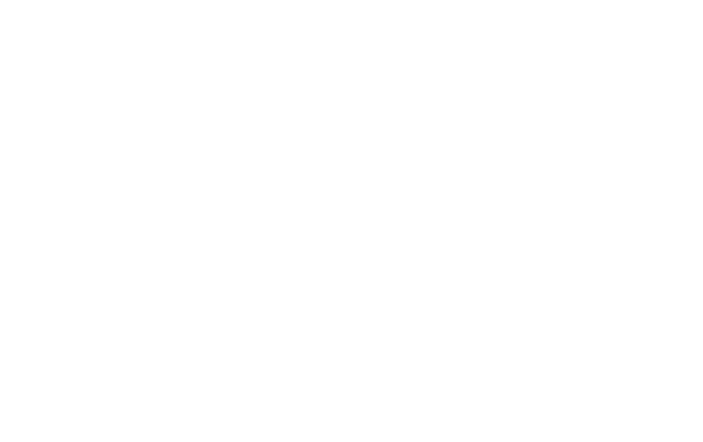
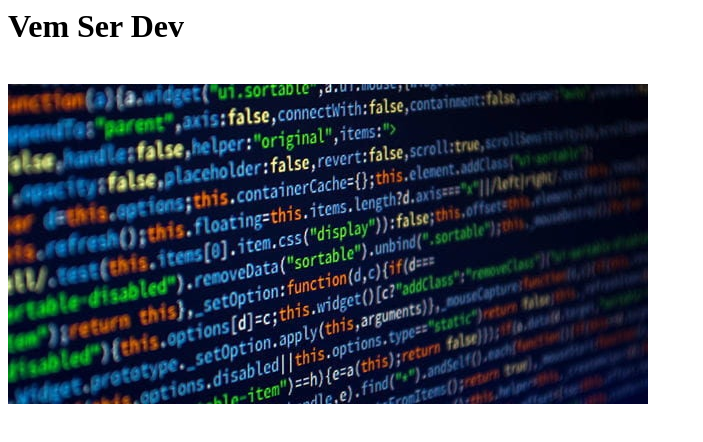
Before and after one commit to tiagos4ntos/ligadigital, a plain HTML site: page index.html in a window 1280 px wide. Shown: the whole page, without its empty margins (0-703 px from the left). Drawn offline with Linux system fonts and the light colour scheme.

Commit message:
Primeira versão da página A Liga Digital - Vem Ser Dev

```diff
--- a/index.html
+++ b/index.html
@@ -1,4 +1,10 @@
 <html>
-    <head></head>
-    <body></body>
+    <head>
+        <title>A Liga Digital - Vem Ser Dev</title>
+    </head>
+    <body>
+        <h1>Vem Ser Dev</h1>
+        <br>
+        <img src="novaimagem.jpg" alt="">
+    </body>
 </html>
```
Also changed, not shown: novaimagem.jpg (added).
